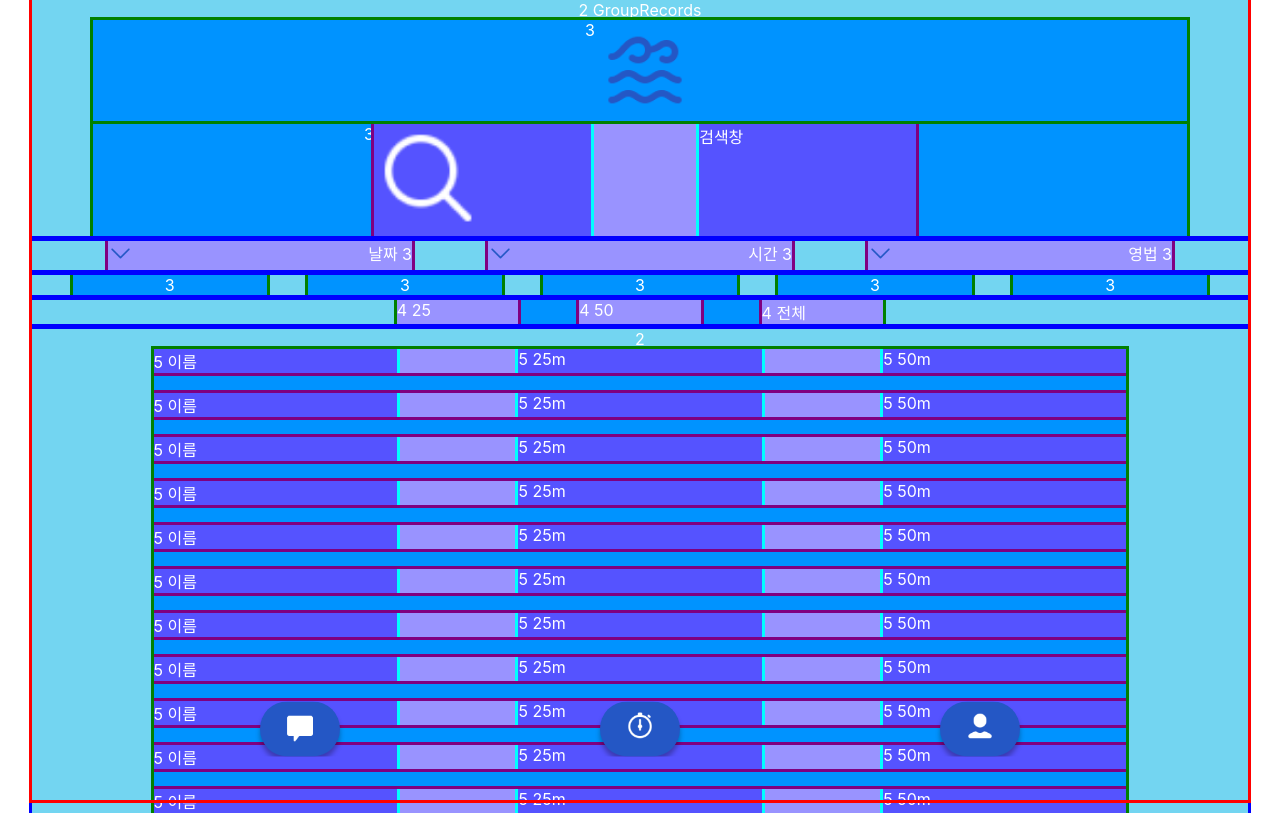
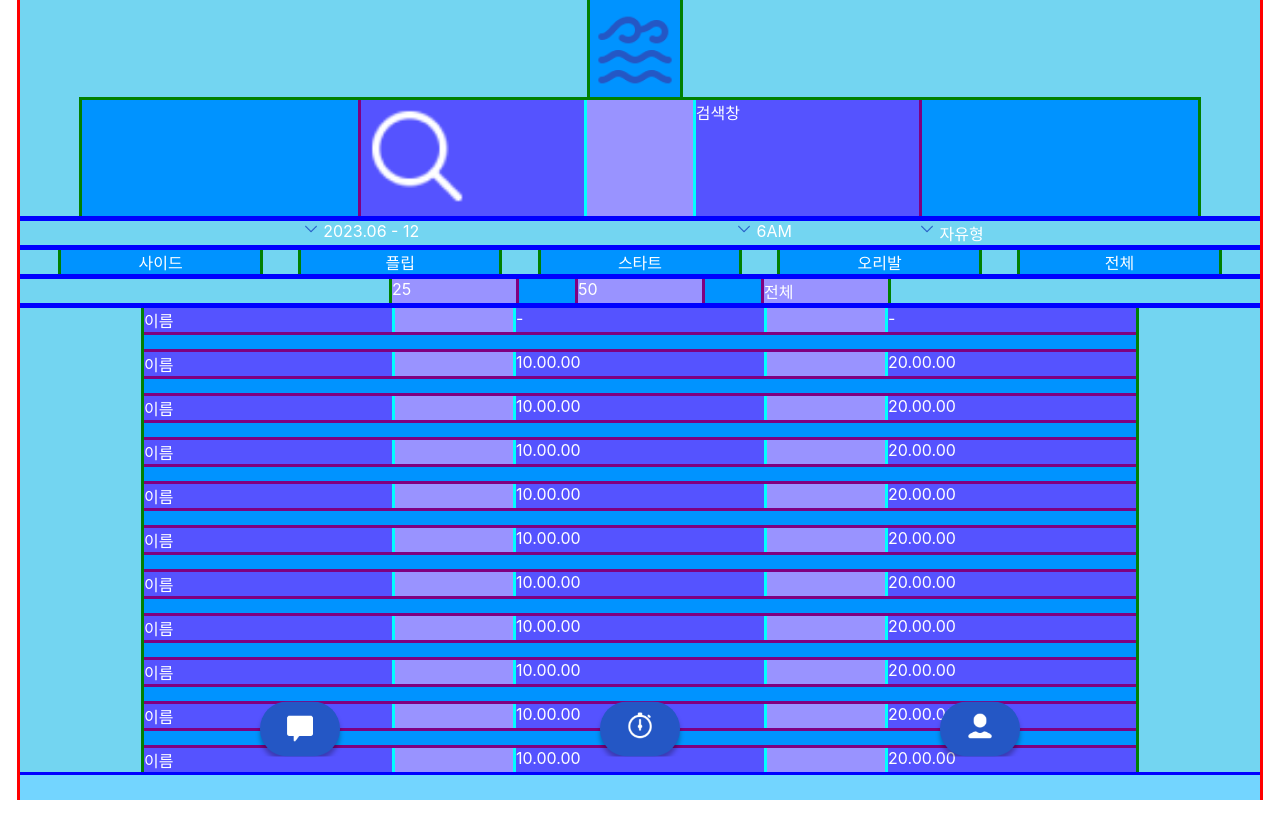
Before and after one commit to RIDE-THE-WAVE/Frontend, a React (Create React App) app in the folder ride-the-wave/: page /grouprecords in a window 1280 px wide. Built offline with nearby package versions, Linux system fonts and the light colour scheme.

Commit message:
FIX: 전체 기록 파일 클래스 이름 변경 #5

```diff
--- a/ride-the-wave/src/component/records/grouprecords/GroupRecords.js
+++ b/ride-the-wave/src/component/records/grouprecords/GroupRecords.js
@@ -11,148 +11,193 @@ import BottomNav from '../../common/BottomNav';
 function GroupRecords() {
     return (
         <div className={styles.GroupRecords}>
-            <div className={styles.item_2}>2
-                GroupRecords
-                <div className={styles.item_3}>3
-                    <Link to="/grouprecords"><img src={logo} alt="logo" /></Link>
-                </div>
-                <div className={styles.item_3}>3
-                    <div className={styles.item_4}>
+            <div className={styles.header}>
+                <Link to="/grouprecords">
+                    <div className={styles.logo_box}>
+                        <img src={logo} alt="logo" />
+                    </div>
+                </Link>
+                <div className={styles.user_search_box}>
+                    <div className={styles.user_search_inner_box}>
                         {/* 제목 박스가 들어갈 예정 */}
-                        <div className={styles.item_5}>
-                            <span><img src={search_record} alt="search_record" width='50%'/></span>
+                        <div className={styles.user_search_img}>
+                            <img src={search_record} alt="search_record" width='50%'/>
                         </div>
-                        <div className={styles.item_5}>검색창
+                        <div className={styles.user_search}>검색창
                         </div>
                     </div>
                 </div>
             </div>
-            <div className={styles.item_2_2}>
+            <div className={styles.contents_info_toggle_box}>
                 {/*
                     토글 넣기 - 디비에서 긁어서
                     myrecord 와 grouprecord 는 같은 컴포넌트를 사용하므로 common 에 빼줘야한다.
                 */}
-                <div className={styles.item_3_2}>
-                    <span><img src={arrow} alt="arrow" width='50%'/></span> 날짜 3
+                <div className={styles.contents_period_toggle}>
+                    <span className={styles.toggle_img}><img src={arrow} alt="arrow"/></span>
+                    <span>&nbsp;2023.06 - 12</span>
                 </div>
-                <div className={styles.item_3_2}>
-                    <span><img src={arrow} alt="arrow" width='50%'/></span> 시간 3
+                <div className={styles.contents_class_toggle}>
+                    <span className={styles.toggle_img}><img src={arrow} alt="arrow"/></span>
+                    <span>&nbsp;6AM</span>
                 </div>
-                <div className={styles.item_3_2}>
-                    <span><img src={arrow} alt="arrow" width='50%'/></span> 영법 3
+                <div className={styles.contents_type_toggle}>
+                    <span className={styles.toggle_img}><img src={arrow} alt="arrow"/></span>
+                    <span>&nbsp;자유형</span>
                 </div>
             </div>
-            <div className={styles.item_2_3}>
-                  <div className={styles.item_3_3}>3
+            <div className={styles.contents_turn_type}>
+                  <div className={styles.turn_type}>
+                    <span>사이드</span>
                   </div>
-                  <div className={styles.item_3_3}>3
+                  <div className={styles.turn_type}>
+                    <span>플립</span>
                   </div>
-                  <div className={styles.item_3_3}>3
+                  <div className={styles.turn_type}>
+                    <span>스타트</span>
                   </div>
-                  <div className={styles.item_3_3}>3
+                  <div className={styles.turn_type}>
+                    <span>오리발</span>
                   </div>
-                  <div className={styles.item_3_3}>3
+                  <div className={styles.turn_type}>
+                    <span>전체</span>
                   </div>
             </div>
-            <div className={styles.item_2}>
-                <div className={styles.item_3_4}>
-                  <div className={styles.item_4_2}>4 25
-                  </div>
-                  <div className={styles.item_4_2}>4 50
-                  </div>
-                  <div className={styles.item_4_2}>4 전체
-                  </div>
+            <div className={styles.contents_length_option_box}>
+                <div className={styles.length_option_inner_box}>
+                    <div className={styles.length_option}>
+                        <span>25</span>
+                    </div>
+                    <div className={styles.length_option}>
+                        <span>50</span>
+                    </div>
+                    <div className={styles.length_option}>
+                        <span>전체</span>
+                    </div>
                 </div>
             </div>
-            <div className={styles.item_2}>2
-              <div className={styles.item_3_2_2}>
+            <div className={styles.contents_box}>
+              <div className={styles.contents}>
                     {/* 무한 스크롤 */}
-                    <div className={styles.item_4_2}>
-                        <div className={styles.item_5_5}>5 이름
+                    <div className={styles.records}>
+                        <div className={styles.record}>
+                            <span>이름</span>
                         </div>
-                        <div className={styles.item_5_5}>5 25m
+                        <div className={styles.record}>
+                            <span>-</span>
                         </div>
-                        <div className={styles.item_5_5}>5 50m
+                        <div className={styles.record}>
+                            <span>-</span>
                         </div>
                     </div>
-                    <div className={styles.item_4_2}>
-                        <div className={styles.item_5_5}>5 이름
+                    <div className={styles.records}>
+                        <div className={styles.record}>
+                            <span>이름
+</span>                        </div>
+                        <div className={styles.record}>
+                            <span>10.00.00</span>
                         </div>
-                        <div className={styles.item_5_5}>5 25m
-                        </div>
-                        <div className={styles.item_5_5}>5 50m
+                        <div className={styles.record}>
+                            <span>20.00.00</span>
                         </div>
                     </div>
-                    <div className={styles.item_4_2}>
-                        <div className={styles.item_5_5}>5 이름
+                    <div className={styles.records}>
+                        <div className={styles.record}>
+                            <span>이름
+</span>                        </div>
+                        <div className={styles.record}>
+                            <span>10.00.00</span>
                         </div>
-                        <div className={styles.item_5_5}>5 25m
-                        </div>
-                        <div className={styles.item_5_5}>5 50m
+                        <div className={styles.record}>
+                            <span>20.00.00</span>
                         </div>
                     </div>
-                    <div className={styles.item_4_2}>
-                        <div className={styles.item_5_5}>5 이름
+                    <div className={styles.records}>
+                        <div className={styles.record}>
+                            <span>이름
+</span>                        </div>
+                        <div className={styles.record}>
+                            <span>10.00.00</span>
                         </div>
-                        <div className={styles.item_5_5}>5 25m
-                        </div>
-                        <div className={styles.item_5_5}>5 50m
+                        <div className={styles.record}>
+                            <span>20.00.00</span>
                         </div>
                     </div>
-                    <div className={styles.item_4_2}>
-                        <div className={styles.item_5_5}>5 이름
+                    <div className={styles.records}>
+                        <div className={styles.record}>
+                            <span>이름
+</span>                        </div>
+                        <div className={styles.record}>
+                            <span>10.00.00</span>
                         </div>
-                        <div className={styles.item_5_5}>5 25m
-                        </div>
-                        <div className={styles.item_5_5}>5 50m
+                        <div className={styles.record}>
+                            <span>20.00.00</span>
                         </div>
                     </div>
-                    <div className={styles.item_4_2}>
-                        <div className={styles.item_5_5}>5 이름
+                    <div className={styles.records}>
+                        <div className={styles.record}>
+                            <span>이름
+</span>                        </div>
+                        <div className={styles.record}>
+                            <span>10.00.00</span>
                         </div>
-                        <div className={styles.item_5_5}>5 25m
-                        </div>
-                        <div className={styles.item_5_5}>5 50m
+                        <div className={styles.record}>
+                            <span>20.00.00</span>
                         </div>
                     </div>
-                    <div className={styles.item_4_2}>
-                        <div className={styles.item_5_5}>5 이름
+                    <div className={styles.records}>
+                        <div className={styles.record}>
+                            <span>이름
+</span>                        </div>
+                        <div className={styles.record}>
+                            <span>10.00.00</span>
                         </div>
-                        <div className={styles.item_5_5}>5 25m
-                        </div>
-                        <div className={styles.item_5_5}>5 50m
+                        <div className={styles.record}>
+                            <span>20.00.00</span>
                         </div>
                     </div>
-                    <div className={styles.item_4_2}>
-                        <div className={styles.item_5_5}>5 이름
+                    <div className={styles.records}>
+                        <div className={styles.record}>
+                            <span>이름
+</span>                        </div>
+                        <div className={styles.record}>
+                            <span>10.00.00</span>
                         </div>
-                        <div className={styles.item_5_5}>5 25m
-                        </div>
-                        <div className={styles.item_5_5}>5 50m
+                        <div className={styles.record}>
+                            <span>20.00.00</span>
                         </div>
                     </div>
-                    <div className={styles.item_4_2}>
-                        <div className={styles.item_5_5}>5 이름
+                    <div className={styles.records}>
+                        <div className={styles.record}>
+                            <span>이름
+</span>                        </div>
+                        <div className={styles.record}>
+                            <span>10.00.00</span>
                         </div>
-                        <div className={styles.item_5_5}>5 25m
-                        </div>
-                        <div className={styles.item_5_5}>5 50m
+                        <div className={styles.record}>
+                            <span>20.00.00</span>
                         </div>
                     </div>
-                    <div className={styles.item_4_2}>
-                        <div className={styles.item_5_5}>5 이름
+                    <div className={styles.records}>
+                        <div className={styles.record}>
+                            <span>이름
+</span>                        </div>
+                        <div className={styles.record}>
+                            <span>10.00.00</span>
                         </div>
-                        <div className={styles.item_5_5}>5 25m
-                        </div>
-                        <div className={styles.item_5_5}>5 50m
+                        <div className={styles.record}>
+                            <span>20.00.00</span>
                         </div>
                     </div>
-                    <div className={styles.item_4_2}>
-                        <div className={styles.item_5_5}>5 이름
+                    <div className={styles.records}>
+                        <div className={styles.record}>
+                            <span>이름
+</span>                        </div>
+                        <div className={styles.record}>
+                            <span>10.00.00</span>
                         </div>
-                        <div className={styles.item_5_5}>5 25m
-                        </div>
-                        <div className={styles.item_5_5}>5 50m
+                        <div className={styles.record}>
+                            <span>20.00.00</span>
                         </div>
                     </div>
                   </div>
--- a/ride-the-wave/src/component/records/grouprecords/GroupRecords.module.css
+++ b/ride-the-wave/src/component/records/grouprecords/GroupRecords.module.css
@@ -1,5 +1,5 @@
 .GroupRecords {
-    width: 95%; /* 추후에 100% 으로 바꾸기 */
+    width: 100%;
     height: 100vh;
     max-width: 1240px;
     margin: 0 auto; /* center the form */
@@ -12,7 +12,7 @@
     color: white;
 }
 
-.item_2 {
+.header {
     display: flex;
     align-items: center;
     flex-direction: column;
@@ -21,7 +21,50 @@
     background-color: #73D5F1;
 }
 
-.item_2_2 {
+.logo_box {
+    display: flex;
+    justify-content: center;
+    width: 90%;
+    color: white;
+    outline: 3px solid green;
+    background-color: #0093ff;
+}
+
+.user_search_box {
+    display: flex;
+    justify-content: center;
+    width: 90%;
+    color: white;
+    outline: 3px solid green;
+    background-color: #0093ff;
+}
+
+.user_search_inner_box {
+    flex: 0.5;
+    display: flex;
+    justify-content: space-between;
+    outline: 3px solid purple;
+    color: white;
+    background-color: #9993ff;
+}
+
+.user_search_img {
+    flex: 0.4;
+    outline: 3px solid cyan;
+    color: white;
+    background-color: #5553ff;
+}
+
+.user_search {
+    flex: 0.4;
+    outline: 3px solid cyan;
+    color: white;
+    background-color: #5553ff;
+}
+
+/* *************** */
+
+.contents_info_toggle_box {
     display: flex;
     justify-content: space-evenly;
     width: 100%;
@@ -30,7 +73,38 @@
     background-color: #73D5F1;
 }
 
-.item_2_3 {
+.contents_period_toggle {
+    flex: 0.4;
+    display: flex;
+    justify-content: center;
+    /* outline: 3px solid purple; */
+    /* background-color: #9993ff; */
+}
+
+.toggle_img > img {
+    width: 1rem;
+    /* margin-top: 0.1rem; */
+}
+
+.contents_class_toggle {
+    flex: 0.1;
+    display: flex;
+    justify-content: center;
+    /* outline: 3px solid purple; */
+    /* background-color: #9993ff; */
+}
+
+.contents_type_toggle {
+    flex: 0.2;
+    display: flex;
+    justify-content: start;
+    /* outline: 3px solid purple; */
+    /* background-color: #9993ff; */
+}
+
+/* ****************** */
+
+.contents_turn_type {
     display: flex;
     justify-content: space-evenly;
     width: 100%;
@@ -39,7 +113,18 @@
     background-color: #73D5F1;
 }
 
-/* .item_2_6 {
+.turn_type {
+    display: flex;
+    justify-content: space-evenly;
+    width: 16%;
+    color: white;
+    outline: 3px solid green;
+    background-color: #0093ff;
+}
+
+/* ****************** */
+
+.contents_length_option_box {
     display: flex;
     align-items: center;
     flex-direction: column;
@@ -48,34 +133,17 @@
     background-color: #73D5F1;
 }
 
-.item_3_6 {
+/* 여기 수정해야함 */
+.length_option_inner_box {
     display: flex;
-    overflow: hidden;
-    position: fixed;
     justify-content: space-between;
-    width: 90%;
+    width: 40%;
     color: white;
     outline: 3px solid green;
     background-color: #0093ff;
 }
 
-.item_4_6 {
-    flex: 0.3;
-    outline: 3px solid purple;
-    color: white;
-    background-color: #9993ff;
-} */
-
-.item_3 {
-    display: flex;
-    justify-content: center;
-    width: 90%;
-    color: white;
-    outline: 3px solid green;
-    background-color: #0093ff;
-}
-
-.item_3_2 {
+.length_option {
     flex: 0.25;
     display: flex;
     justify-content: space-between;
@@ -84,7 +152,18 @@
     background-color: #9993ff;
 }
 
-.item_3_2_2 {
+/* ******** */
+
+.contents_box {
+    display: flex;
+    align-items: center;
+    flex-direction: column;
+    outline: 3px solid blue;
+    color: white;
+    background-color: #73D5F1;
+}
+
+.contents {
     display: flex;
     flex-direction: column;
     justify-content: center;
@@ -95,35 +174,7 @@
     background-color: #0093ff;
 }
 
-.item_3_3 {
-    display: flex;
-    justify-content: space-evenly;
-    width: 16%;
-    color: white;
-    outline: 3px solid green;
-    background-color: #0093ff;
-}
-
-/* 여기 수정해야함 */
-.item_3_4 {
-    display: flex;
-    justify-content: space-between;
-    width: 40%;
-    color: white;
-    outline: 3px solid green;
-    background-color: #0093ff;
-}
-
-.item_4 {
-    flex: 0.5;
-    display: flex;
-    justify-content: space-between;
-    outline: 3px solid purple;
-    color: white;
-    background-color: #9993ff;
-}
-
-.item_4_2 {
+.records {
     flex: 0.25;
     display: flex;
     justify-content: space-between;
@@ -132,14 +183,7 @@
     background-color: #9993ff;
 }
 
-.item_5 {
-    flex: 0.4;
-    outline: 3px solid cyan;
-    color: white;
-    background-color: #5553ff;
-}
-
-.item_5_5 {
+.record {
     flex: 0.25;
     display: flex;
     justify-content: space-between;
@@ -147,6 +191,10 @@
     color: white;
     background-color: #5553ff;
 }
+
+/* *************** */
+
+
 
 @media screen and (min-width:500px) {
     .GroupRecords {
```
